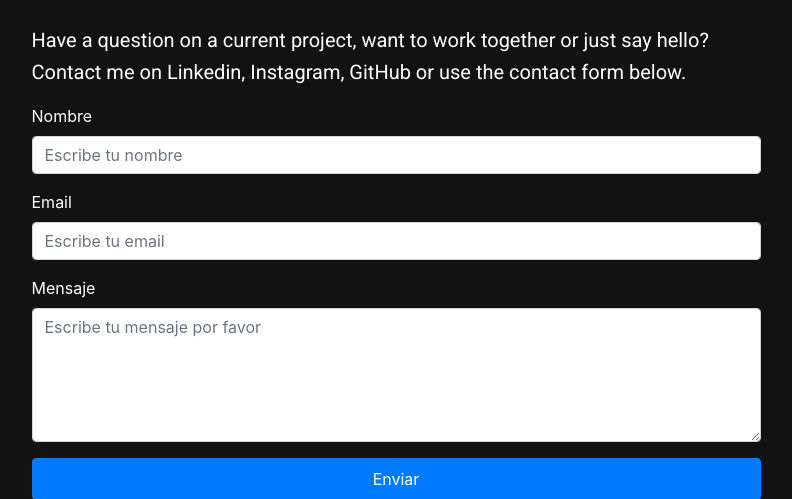
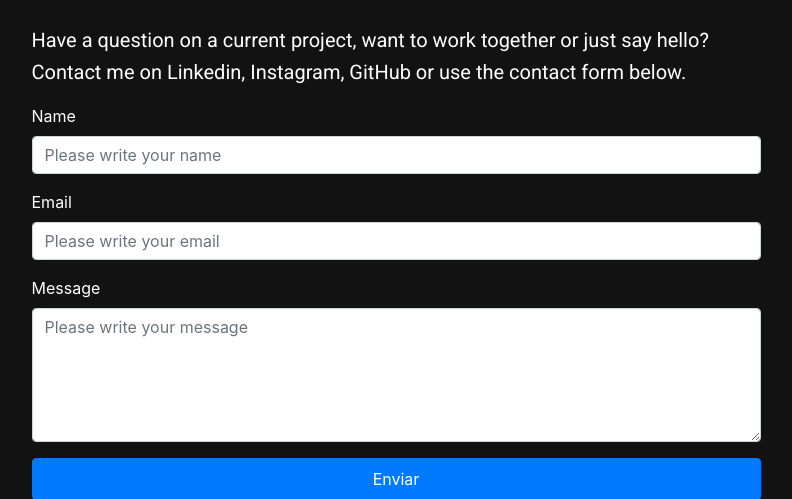
Before and after one commit to ruizdiazever/portfolio, a Django app: page /contact/ in a window 1280 px wide. Shown: the part 396-895 px from the top of the page, without its empty margins (244-1036 px from the left). Run offline with Django 3.2, Linux system fonts and the light colour scheme; parts of the project's set-up code (start-up, migrations or seed data) failed here and were passed over; some libraries are stand-ins or nearby versions.

Commit message:
Change the language

```diff
--- a/contact/forms.py
+++ b/contact/forms.py
@@ -4,7 +4,7 @@ class ContactForm(forms.Form):
     name = forms.CharField(label="Nombre", required=True, widget=forms.TextInput(
         attrs={
             'class':'form-control',
-            'placeholder':'Escribe tu nombre'
+            'placeholder':'Please write your name'
         }
     ), min_length=2, max_length=100)
 
@@ -12,14 +12,14 @@ class ContactForm(forms.Form):
     email = forms.EmailField(label="Email", required=True, widget=forms.EmailInput(
         attrs={
             'class':'form-control',
-            'placeholder':'Escribe tu email'
+            'placeholder':'Please write your email'
         }
     ), min_length=2, max_length=100)
 
     content = forms.CharField(label="Contenido", required=True, widget=forms.Textarea(
         attrs={
             'class':'form-control',
-            'placeholder':'Escribe tu mensaje por favor',
+            'placeholder':'Please write your message',
             'rows':5
         }
     ), min_length=2, max_length=100)
--- a/contact/templates/contact/contact.html
+++ b/contact/templates/contact/contact.html
@@ -22,14 +22,14 @@
                         <p class="text-white">Have a question on a current project, want to work together or just say hello? Contact me on Linkedin, Instagram, GitHub or use the contact form below.</p>
 
                         {% if 'ok' in request.GET %}
-                        <p><b>Su mensaje ha sido enviado correctamente!</b></p>
+                        <p><b>Your message has been sent successfully!</b></p>
                         {% endif %}
 
                         <form action="" method="POST">
                             {% csrf_token %}
 
                             <div class="form-group">
-                                <label>Nombre</label>
+                                <label>Name</label>
                                 <div class="input-group">
                                     {{formulario.name}}
                                 </div>
@@ -45,7 +45,7 @@
                             </div>
 
                             <div class="form-group">
-                                <label>Mensaje</label>
+                                <label>Message</label>
                                 <div class="input-group">
                                     {{formulario.content}}
                                 </div>
```
